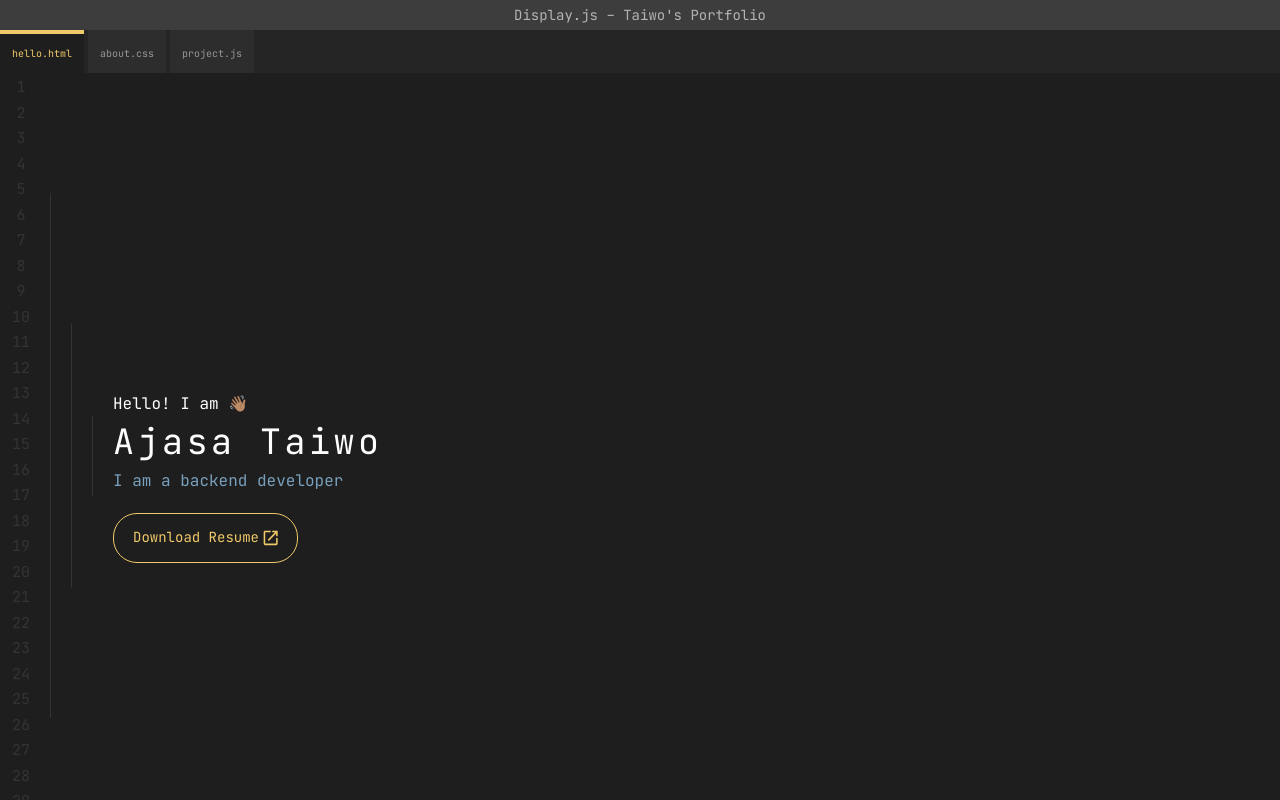
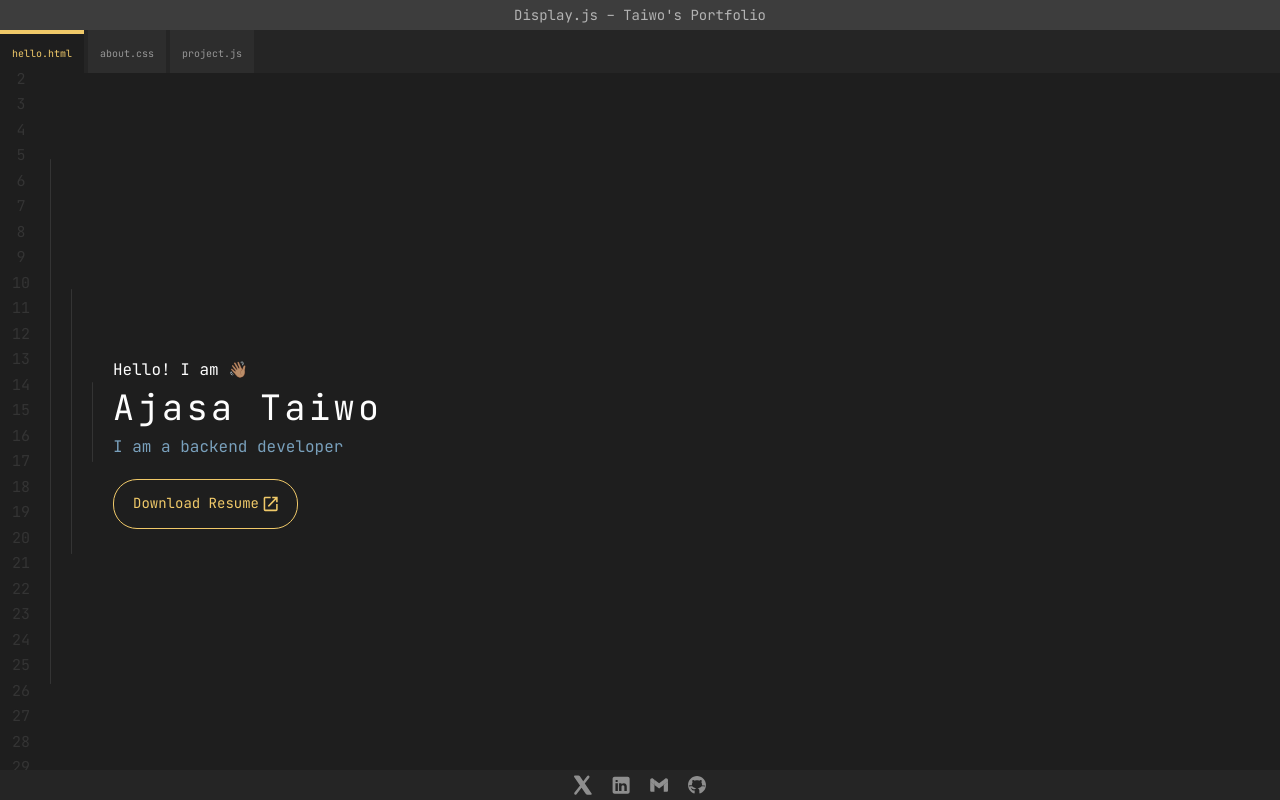
Before and after one commit to taiwoajasa245/portfolio-website, a Next.js app: page / in a window 1280 px wide. Built offline with nearby package versions, Linux system fonts and the light colour scheme.

Commit message:
initia commit

```diff
--- a/src/app/page.tsx
+++ b/src/app/page.tsx
@@ -38,9 +38,10 @@ export default function Home() {
           <div className="w-full h-screen flex flex-col  overflow-y-auto">
             <Header />
             <Navbar onTabChange={setActiveTab} />
-            <div className="flex-grow">
+            <div className="flex-grow overflow-hidden">
               <HomePage activeTab={activeTab} /> {/* Pass activeTab as prop */}
             </div>
+            {/* footer */}
             <div>{getContent()}</div>
           </div>
         </TabProvider>
```
